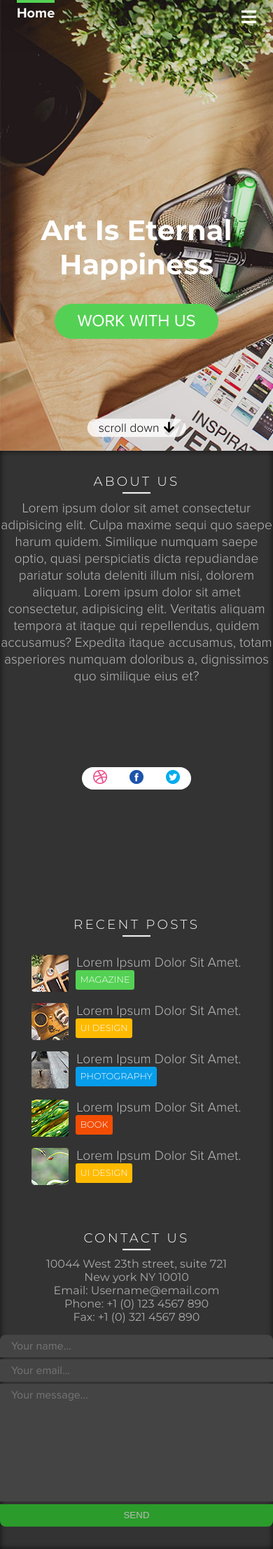
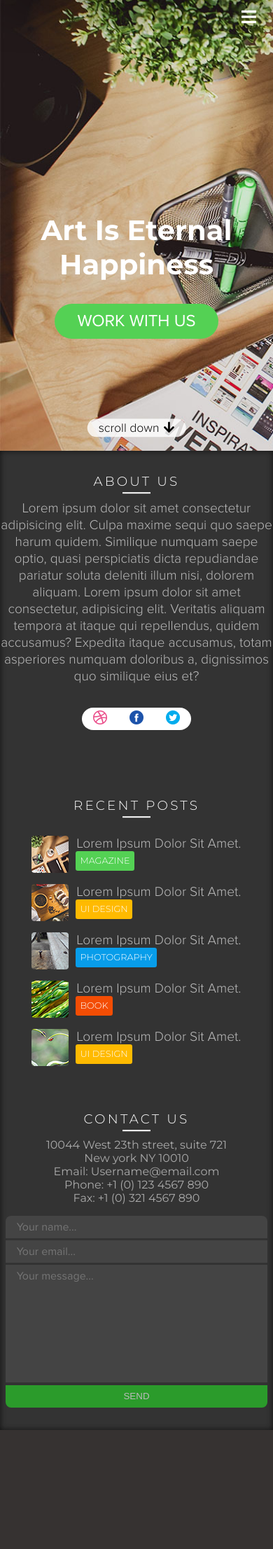
Before and after one commit to danielrussocki/Equipo4Unidad3, a PHP site: page / in a window 390 px wide. Shown: the whole page at 70% size. After the commit the page ends 2043 px from the top, so only its background shows below. Run offline with PHP 8.4, Linux system fonts and the light colour scheme; style sheets or scripts are compiled from the project's sources; some libraries are stand-ins or nearby versions.

Commit message:
Ajustes menores
-Se quitó la parte del menú seleccionada y se dejó el ícono de opción
-Ya está validado el login y no acepta inyecciones sql básicas

```diff
--- a/backend/includes/_db.php
+++ b/backend/includes/_db.php
@@ -1,5 +1,5 @@
 <?php
-$server = "equipoproyectoweb.com";
+$server = "209.59.139.37";
 $database = "equipop4_unidad3";
 $user = "equipop4_admin";
 $password = "Proyectounid.2019";
--- a/css/style.css
+++ b/css/style.css
@@ -52,7 +52,7 @@ header nav ul li {
   text-transform: capitalize;
 }
 @media screen and (max-width: 1000px) {
-  header nav ul li:not(:first-child) {
+  header nav ul li {
     display: none;
   }
 }
@@ -262,6 +262,7 @@ main .scroll-down i {
 }
 .footer-1 .sect .footer-section .contact-section .contact-form {
   margin-top: 1rem;
+  padding: 0 2%;
 }
 .footer-1 .sect .footer-section .contact-section .contact-form input[type=text], .footer-1 .sect .footer-section .contact-section .contact-form input[type=email], .footer-1 .sect .footer-section .contact-section .contact-form textarea, .footer-1 .sect .footer-section .contact-section .contact-form button[type=submit] {
   width: 100%;
@@ -361,7 +362,7 @@ main .scroll-down i {
 }
 @media screen and (max-width: 500px) {
   .footer-1 .sect .footer-section .social-media {
-    margin: 30%;
+    margin: 2rem 30%;
   }
 }
 @media screen and (min-width: 500px) {
--- a/scss/style.scss
+++ b/scss/style.scss
@@ -38,10 +38,8 @@ header{
       list-style: none;
       display: flex;
       li{
-        &:not(:first-child){
-          @media screen and (max-width:1000px) {
-            display: none;
-          }
+        @media screen and (max-width:1000px) {
+          display: none;
         }
         cursor:pointer;
         margin-right:1rem;
@@ -245,6 +243,7 @@ main{
         }
         .contact-form{
           margin-top: 1rem;
+          padding: 0 2%;
           input[type="text"],input[type="email"],textarea,button[type="submit"]{
             width: 100%;
             border: none;
@@ -330,7 +329,7 @@ main{
         justify-content: space-around;
         align-items: center;
         @media screen and (max-width:500px) {
-          margin:30%;
+          margin: 2rem 30%;
         }
         @media screen and (min-width:500px) {
           margin:2rem 9.5rem 0 9.5rem;
```
Also changed, not shown: 1 other file.
